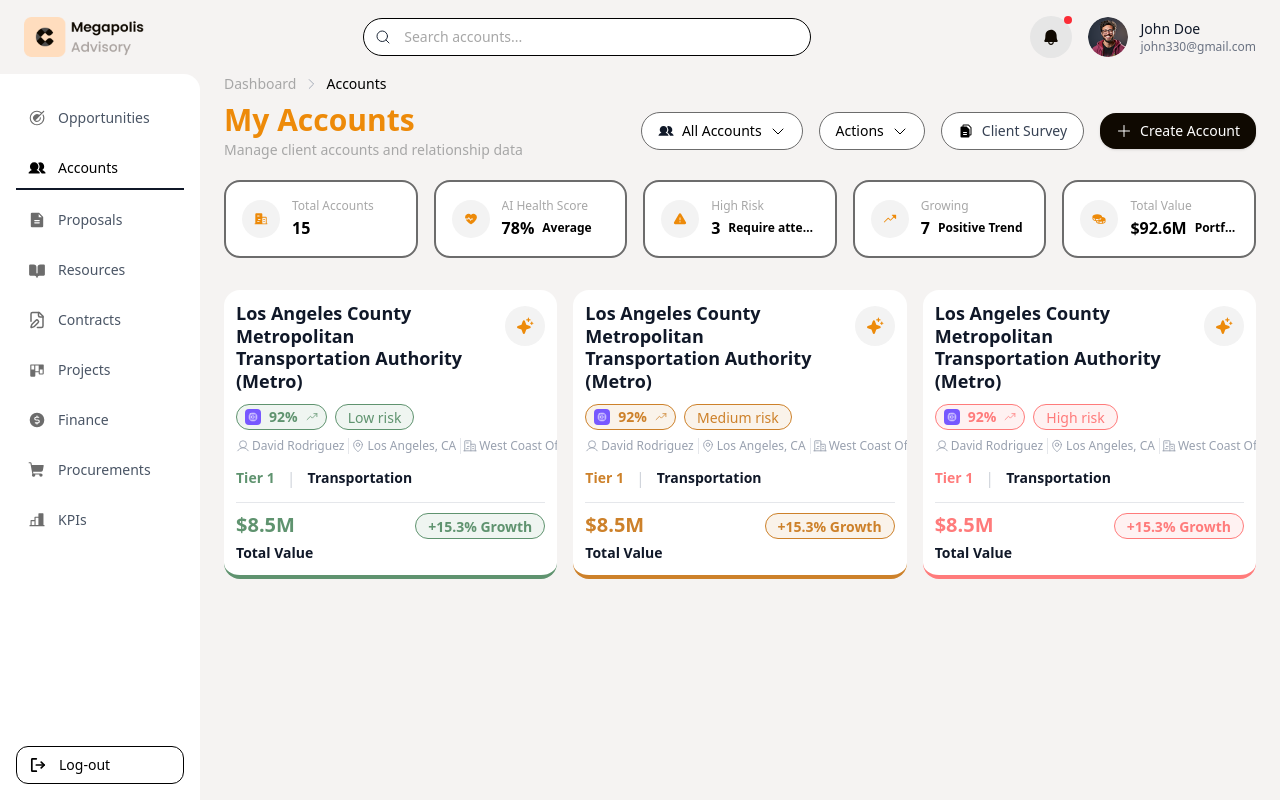
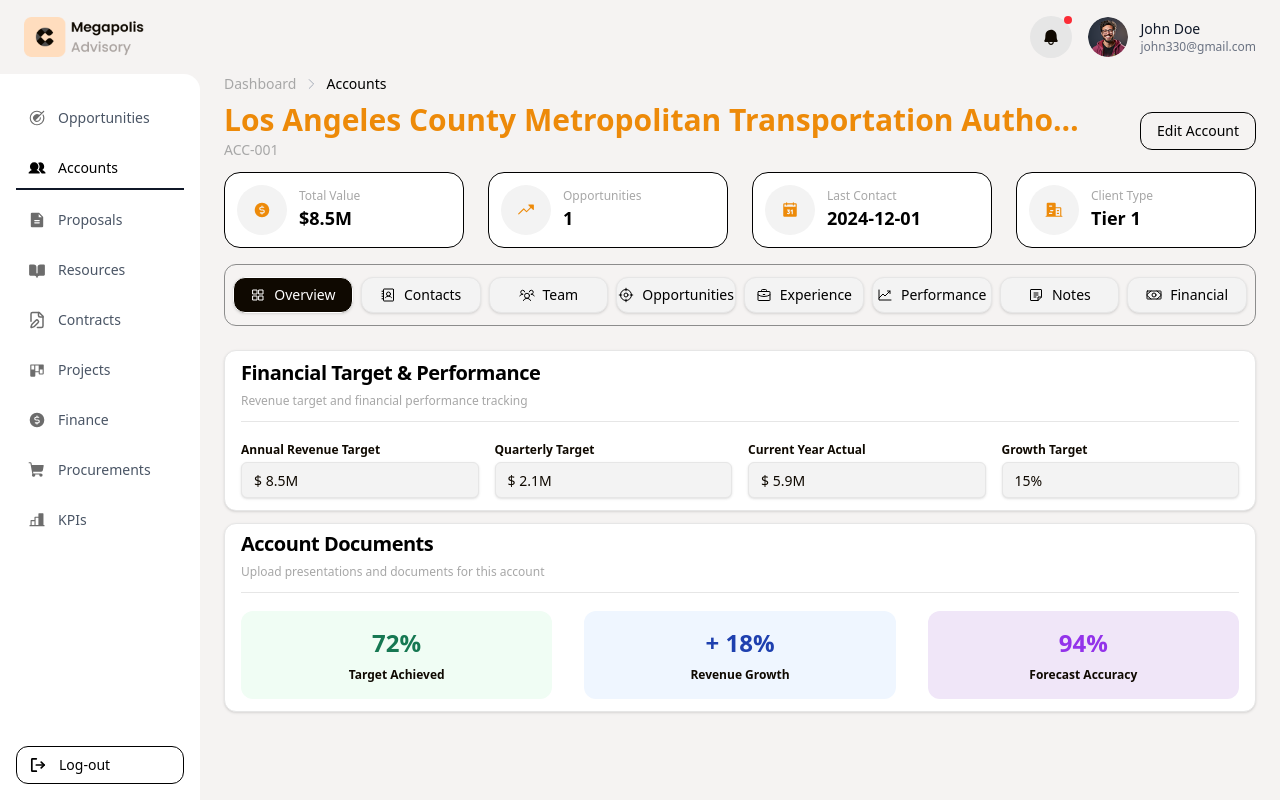
Before and after one commit to 099rahulyadav/dashboard, a React (Vite) app: page / in a window 1280 px wide. Built offline with nearby package versions, Linux system fonts and the light colour scheme.

Commit message:
responsive financial page

```diff
--- a/src/App.tsx
+++ b/src/App.tsx
@@ -15,14 +15,14 @@ import AccountContact from "./components/AccountContact";
 import AccountOverviewEdit from "./components/AccountOverviewEdit";
 import PastPerformance from "./components/PastPerformance";
 // import MyAccountNotes from "./components/MyAccountNotes";
-// import MyAccountFinancial from "./components/MyAccountFinancial";
+import MyAccountFinancial from "./components/MyAccountFinancial";
 
 // import MyOpportunities from "./components/MyOpportunities";
 
 function App() {
   return (
     <div>
-      <Dashboard />
+      {/* <Dashboard /> */}
        {/* //new component ----1 */}
       {/* <CreateAccountModal  /> */}
       {/* <CreateOrganization/> */}
@@ -37,7 +37,7 @@ function App() {
       {/* <AccountContact/> */}
       {/* <PastPerformance/> */}
       {/* <MyAccountNotes/> */}
-      {/* <MyAccountFinancial/> */}
+      <MyAccountFinancial/>
       {/* <MyOpportunities/> */}
 
     </div>
--- a/src/components/FinancialTargetAndPerformance.tsx
+++ b/src/components/FinancialTargetAndPerformance.tsx
@@ -5,12 +5,12 @@ export function FinancialTargetAndPerformance() {
   return (
     <div className="flex flex-col gap-3 mt-2">
       {/* Financial Target & Performance */}
-      <Card className="rounded-xl shadow-sm border border-gray-200 bg-white">
+      <Card className="rounded-xl shadow-sm border border-stroke-gray bg-white">
         <CardHeader className="py-2 px-4 ">
           <CardTitle className="text-xl font-bold">
             Financial Target & Performance
           </CardTitle>
-          <p className="text-xs text-[#A7A7A7] font-normal border-b border-gray-200 pb-3">
+          <p className="text-xs text-secondary-text font-normal border-b border-stroke-gray pb-3">
             Revenue target and financial performance tracking
           </p>
         </CardHeader>
@@ -18,76 +18,76 @@ export function FinancialTargetAndPerformance() {
         <CardContent className="grid grid-cols-1 md:grid-cols-4 gap-4 py-3 px-4">
           {/* Annual Revenue Target */}
           <div className="flex flex-col gap-1">
-            <label className="text-xs font-semibold text-gray-700">
+            <label className="text-xs font-semibold text-button">
               Annual Revenue Target
             </label>
             <Input
               placeholder="$ 8.5M"
-              className=" placeholder:text-black h-9 text-sm font-medium bg-[#F3F3F3] border-[#E6E6E6]  focus:border-[#FF7B00] focus:outline-none focus:ring-0 focus-visible:ring-0"
+              className=" placeholder:text-button h-9 text-sm font-medium bg-input-default border-stroke-gray  focus:border-strokes focus:outline-none focus:ring-0 focus-visible:ring-0"
 
             />
           </div>
 
           {/* Quarterly Target */}
           <div className="flex flex-col gap-1">
-            <label className="text-xs font-semibold text-gray-700">
+            <label className="text-xs font-semibold text-button">
               Quarterly Target
             </label>
             <Input
               placeholder="$ 2.1M"
-              className="placeholder:text-black h-9 text-sm font-medium bg-[#F3F3F3] border-[#E6E6E6]  focus:border-[#FF7B00] focus:outline-none focus:ring-0 focus-visible:ring-0"
+              className="placeholder:text-button h-9 text-sm font-medium bg-input-default border-stroke-gray  focus:border-strokes focus:outline-none focus:ring-0 focus-visible:ring-0"
 
             />
           </div>
 
           {/* Current Year Actual */}
           <div className="flex flex-col gap-1">
-            <label className="text-xs font-semibold text-gray-700">
+            <label className="text-xs font-semibold text-button">
               Current Year Actual
             </label>
             <Input
             //   value="$ 5.9M"
             placeholder="$ 5.9M"
-              className="placeholder:text-black h-9 text-sm font-medium bg-[#F3F3F3] border-[#E6E6E6]  focus:border-[#FF7B00] focus:outline-none focus:ring-0 focus-visible:ring-0"
+              className="placeholder:text-button h-9 text-sm font-medium bg-input-default border-stroke-gray  focus:border-strokes focus:outline-none focus:ring-0 focus-visible:ring-0"
             />
           </div>
 
           {/* Growth Target */}
           <div className="flex flex-col gap-1">
-            <label className="text-xs font-semibold text-gray-700">
+            <label className="text-xs font-semibold text-button">
               Growth Target
             </label>
             <Input
               placeholder="15%"
-              className="placeholder:text-black h-9 text-sm font-medium bg-[#F3F3F3] border-[#E6E6E6]  focus:border-[#FF7B00] focus:outline-none focus:ring-0 focus-visible:ring-0"
+              className="placeholder:text-button h-9 text-sm font-medium bg-input-default border-stroke-gray  focus:border-strokes focus:outline-none focus:ring-0 focus-visible:ring-0"
             />
           </div>
         </CardContent>
       </Card>
 
       {/* Account Documents */}
-      <Card className="rounded-xl shadow-sm border border-gray-200 bg-white">
-        <CardHeader className="py-2 px-4">
+      <Card className="rounded-xl shadow-sm border border-stroke-gray bg-white">
+        <CardHeader className="py-1.5 px-4">
           <CardTitle className="text-xl font-bold">Account Documents</CardTitle>
-          <p className="text-xs text-[#A7A7A7] font-normal border-b border-gray-200 pb-3">
+          <p className="text-xs text-secondary-text font-normal border-b border-stroke-gray pb-3">
             Upload presentations and documents for this account
           </p>
         </CardHeader>
 
         <CardContent className="grid grid-cols-1 md:grid-cols-3 gap-8 py-3 px-4">
-          <div className="flex flex-col items-center justify-center rounded-xl bg-[#F0FDF4] py-6">
+          <div className="flex flex-col items-center justify-center rounded-xl bg-[#F0FDF4] py-4">
             <p className="text-2xl font-bold text-[#167852]">72%</p>
-            <p className="text-xs font-semibold text-gray-900 mt-2">Target Achieved</p>
+            <p className="text-xs font-semibold text-button mt-2">Target Achieved</p>
           </div>
 
-          <div className="flex flex-col items-center justify-center rounded-xl bg-[#EFF6FF] py-6">
+          <div className="flex flex-col items-center justify-center rounded-xl bg-[#EFF6FF] py-4">
             <p className="text-2xl font-bold text-[#1E40AF]"> + 18%</p>
-            <p className="text-xs font-semibold text-gray-900 mt-2">Revenue Growth</p>
+            <p className="text-xs font-semibold text-button mt-2">Revenue Growth</p>
           </div>
 
-          <div className="flex flex-col items-center justify-center rounded-xl bg-[#F0E6F8] py-6">
+          <div className="flex flex-col items-center justify-center rounded-xl bg-[#F0E6F8] py-4">
             <p className="text-2xl font-bold text-[#9333EA]">94%</p>
-            <p className="text-xs font-semibold text-gray-900 mt-2">Forecast Accuracy</p>
+            <p className="text-xs font-semibold text-button mt-2">Forecast Accuracy</p>
           </div>
         </CardContent>
       </Card>
--- a/src/components/MyAccountFinancial.tsx
+++ b/src/components/MyAccountFinancial.tsx
@@ -14,7 +14,7 @@ const MyAccountFinancial: React.FC = () => {
   return (
     <div className="h-screen flex flex-col overflow-hidden" style={{ backgroundColor: '#F5F3F2' }}>
       {/* Fixed Header */}
-      <Header2  />
+      <Header2 onMenuClick={() => setSidebarOpen(true)}/>
 
       {/* Main layout below header */}
       <div className="flex flex-1 min-h-0">
```
